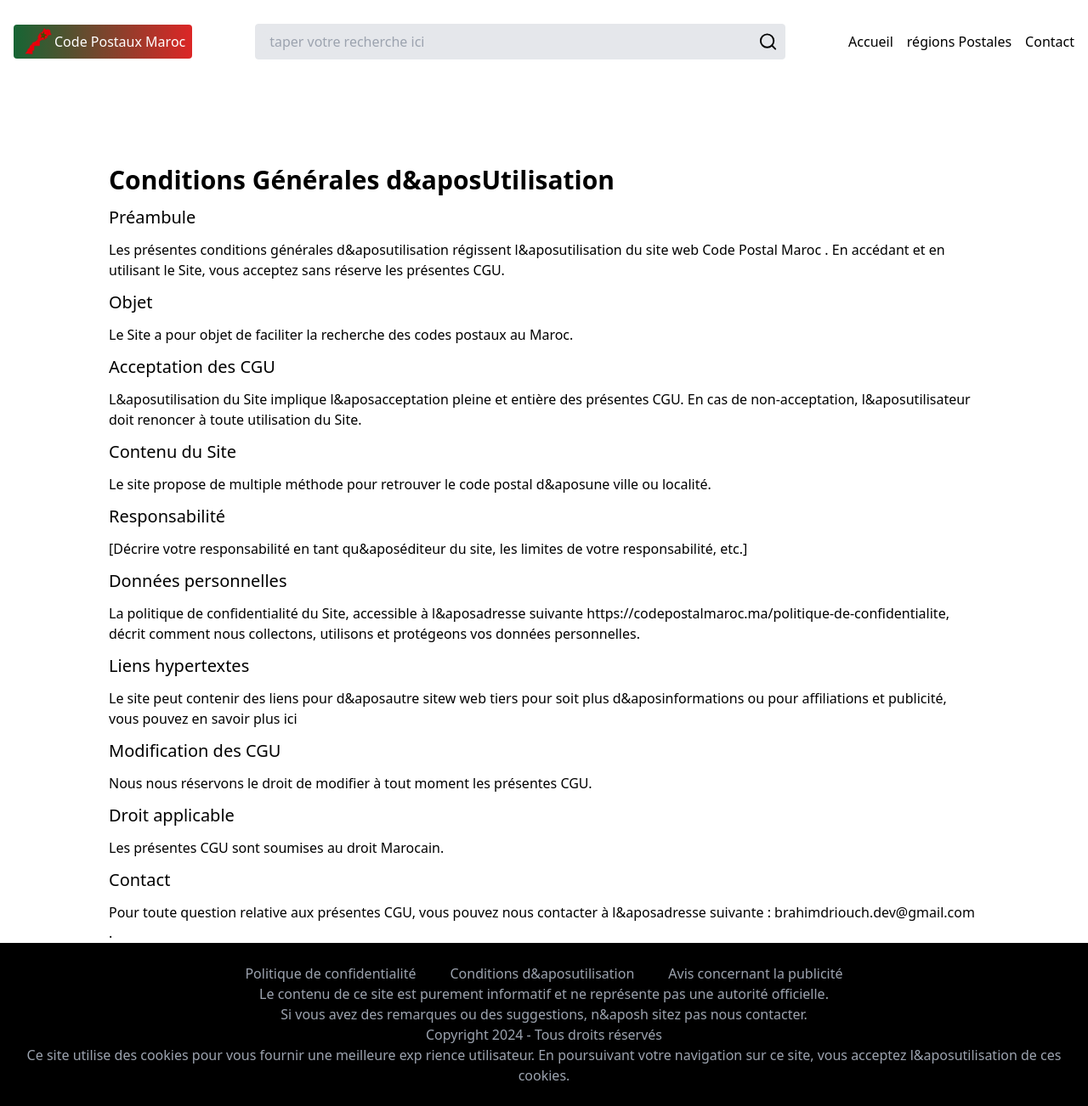
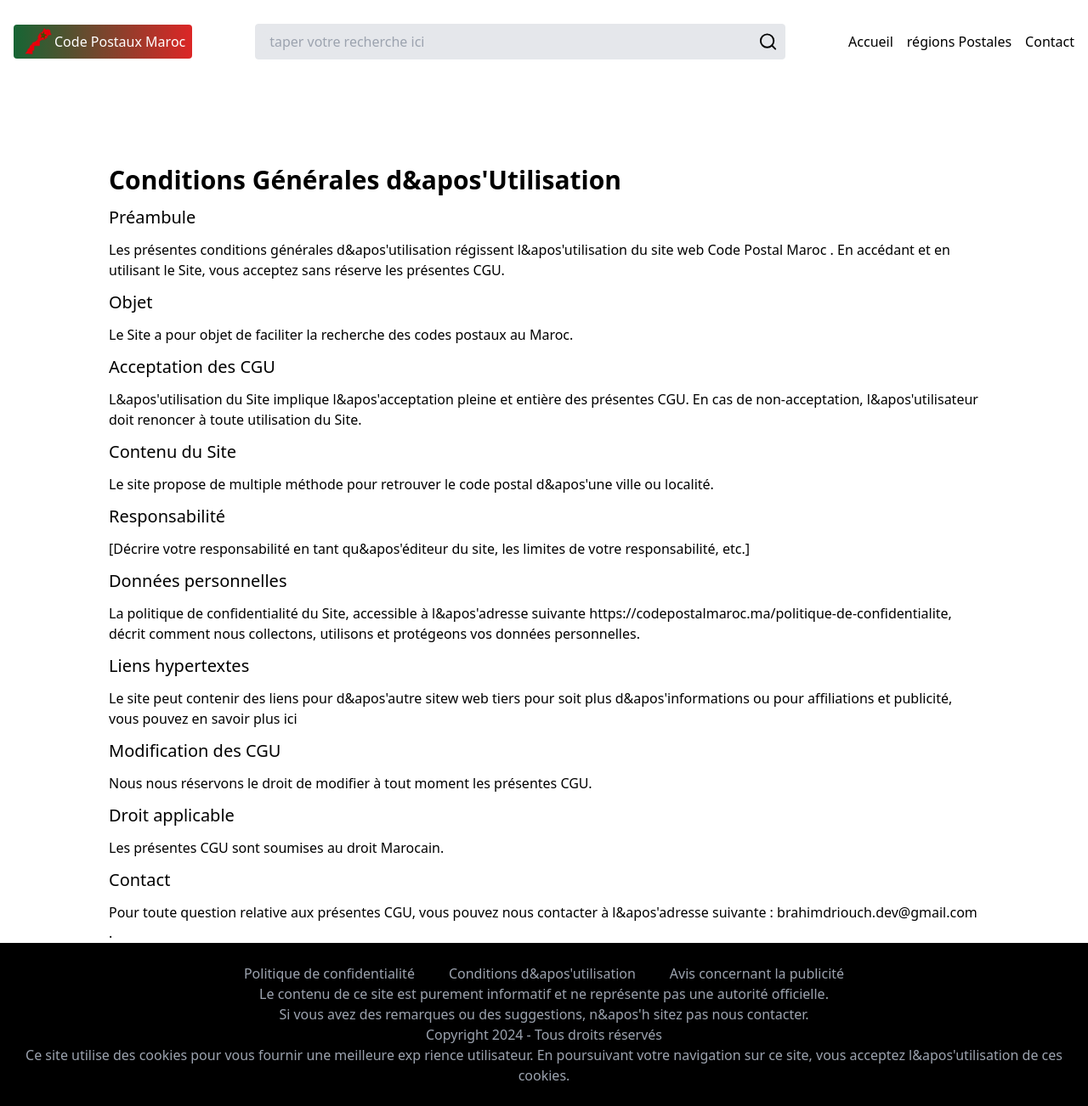
Before and after one commit to ibra1987/code-postal-maroc, a Next.js app: page /conditions-utilisation in a window 1280 px wide. Shown: the whole page at 85% size. Built offline with nearby package versions, Linux system fonts and the light colour scheme.

Commit message:
appostrophies

```diff
--- a/app/code-postal-maroc/[regionName]/page.tsx
+++ b/app/code-postal-maroc/[regionName]/page.tsx
@@ -15,8 +15,8 @@ export interface Region {
   // request comes in, at most once every 60 seconds.
   export const revalidate = 6
 
-  // We&aposll prerender only the params from `generateStaticParams` at build time.
-  // If a request comes in for a path that hasn&apost been generated,
+  // We&apos'll prerender only the params from `generateStaticParams` at build time.
+  // If a request comes in for a path that hasn&apos't been generated,
   // Next.js will server-render the page on-demand.
   export const dynamicParams = true // or false, to 404 on unknown paths
 
--- a/app/code-postal-maroc/agences/[agenceName]/page.tsx
+++ b/app/code-postal-maroc/agences/[agenceName]/page.tsx
@@ -4,8 +4,8 @@ import { ChevronRight } from "lucide-react";
 
 export const revalidate = 6;
 
-// We&aposll prerender only the params from `generateStaticParams` at build time.
-// If a request comes in for a path that hasn&apost been generated,
+// We&apos'll prerender only the params from `generateStaticParams` at build time.
+// If a request comes in for a path that hasn&apos't been generated,
 // Next.js will server-render the page on-demand.
 export const dynamicParams = true; // or false, to 404 on unknown paths
 export async function generateStaticParams() {
@@ -30,7 +30,7 @@ async function ParAgenceNamePage({params}:{params:Promise<{agenceName:string}>})
   return (
     <main className="w-full flex min-h-screen flex-col items-center justify-start">
      <h1 className="w-full text-center text-4xl font-bold mb-10">
-        Code Postal de l&aposagence
+        Code Postal de l&apos'agence
         <span className="text-red-500 m-2 underline">
           {agence}
         </span>
--- a/app/code-postal-maroc/codes/[code]/page.tsx
+++ b/app/code-postal-maroc/codes/[code]/page.tsx
@@ -4,8 +4,8 @@ import { ChevronRight } from "lucide-react";
 
 export const revalidate = 6;
 
-// We&aposll prerender only the params from `generateStaticParams` at build time.
-// If a request comes in for a path that hasn&apost been generated,
+// We&apos'll prerender only the params from `generateStaticParams` at build time.
+// If a request comes in for a path that hasn&apos't been generated,
 // Next.js will server-render the page on-demand.
 export const dynamicParams = true; // or false, to 404 on unknown paths
 export async function generateStaticParams() {
--- a/app/code-postal-maroc/provinces/[provinceName]/page.tsx
+++ b/app/code-postal-maroc/provinces/[provinceName]/page.tsx
@@ -4,8 +4,8 @@ import Link from "next/link";
 
 export const revalidate = 6;
 
-// We&aposll prerender only the params from `generateStaticParams` at build time.
-// If a request comes in for a path that hasn&apost been generated,
+// We&apos'll prerender only the params from `generateStaticParams` at build time.
+// If a request comes in for a path that hasn&apos't been generated,
 // Next.js will server-render the page on-demand.
 export const dynamicParams = true; // or false, to 404 on unknown paths
 
--- a/app/components/Footer.tsx
+++ b/app/components/Footer.tsx
@@ -6,21 +6,21 @@ export default function Footer() {
     <footer className="w-full bg-black text-gray-400 p-6">
       <div className="flex w-full justify-center items-center gap-10">
       <Link href={"/politique-de-confidentialite"}>Politique de confidentialité</Link>
-      <Link href={"/conditions-utilisation"}>Conditions d&aposutilisation</Link>
+      <Link href={"/conditions-utilisation"}>Conditions d&apos'utilisation</Link>
       <Link href={"/disclaimer"}>Avis concernant la publicité </Link>
       </div>
       <p className="text-center">
         Le contenu de ce site est purement informatif et ne représente pas une autorité officielle.
       </p>
       <p className="text-center">
-        Si vous avez des remarques ou des suggestions, n&aposh sitez pas   nous contacter.
+        Si vous avez des remarques ou des suggestions, n&apos'h sitez pas   nous contacter.
       </p>
       <p className="text-center">
         Copyright  {new Date().getFullYear()} - Tous droits réservés
       </p>
       <p className="text-center">
         Ce site utilise des cookies pour vous fournir une meilleure exp rience utilisateur.
-        En poursuivant votre navigation sur ce site, vous acceptez l&aposutilisation de ces cookies.
+        En poursuivant votre navigation sur ce site, vous acceptez l&apos'utilisation de ces cookies.
       </p>
     </footer>
   );
--- a/app/conditions-utilisation/page.tsx
+++ b/app/conditions-utilisation/page.tsx
@@ -8,28 +8,28 @@ function page() {
   return (
     <main className="w-full flex min-h-screen flex-col items-start justify-start gap-3">
 
-<h1 className=" font-bold text-3xl">Conditions Générales d&aposUtilisation</h1>
+<h1 className=" font-bold text-3xl">Conditions Générales d&apos'Utilisation</h1>
 
 <h2 className="font-medium text-xl">Préambule</h2>
-<p>Les présentes conditions générales d&aposutilisation  régissent l&aposutilisation du site web <Link className="font-medium" href={"/"}>Code Postal Maroc</Link>  . En accédant et en utilisant le Site, vous acceptez sans réserve les présentes CGU.</p>
+<p>Les présentes conditions générales d&apos'utilisation  régissent l&apos'utilisation du site web <Link className="font-medium" href={"/"}>Code Postal Maroc</Link>  . En accédant et en utilisant le Site, vous acceptez sans réserve les présentes CGU.</p>
 
 <h2 className="font-medium text-xl">Objet</h2>
 <p>Le Site a pour objet de faciliter la recherche des codes postaux au Maroc.</p>
 
 <h2 className="font-medium text-xl">Acceptation des CGU</h2>
-<p>L&aposutilisation du Site implique l&aposacceptation pleine et entière des présentes CGU. En cas de non-acceptation, l&aposutilisateur doit renoncer à toute utilisation du Site.</p>
+<p>L&apos'utilisation du Site implique l&apos'acceptation pleine et entière des présentes CGU. En cas de non-acceptation, l&apos'utilisateur doit renoncer à toute utilisation du Site.</p>
 
 <h2 className="font-medium text-xl">Contenu du Site</h2>
-<p> Le site propose de multiple méthode pour retrouver le code postal d&aposune ville ou localité.</p>
+<p> Le site propose de multiple méthode pour retrouver le code postal d&apos'une ville ou localité.</p>
 
 <h2 className="font-medium text-xl">Responsabilité</h2>
-<p>[Décrire votre responsabilité en tant qu&aposéditeur du site, les limites de votre responsabilité, etc.]</p>
+<p>[Décrire votre responsabilité en tant qu&apos'éditeur du site, les limites de votre responsabilité, etc.]</p>
 
 <h2 className="font-medium text-xl">Données personnelles</h2>
-<p>La politique de confidentialité du Site, accessible à l&aposadresse suivante <Link className="font-medium" href={"/politique-de-confidentialite"}> https://codepostalmaroc.ma/politique-de-confidentialite</Link>, décrit comment nous collectons, utilisons et protégeons vos données personnelles.</p>
+<p>La politique de confidentialité du Site, accessible à l&apos'adresse suivante <Link className="font-medium" href={"/politique-de-confidentialite"}> https://codepostalmaroc.ma/politique-de-confidentialite</Link>, décrit comment nous collectons, utilisons et protégeons vos données personnelles.</p>
 
 <h2 className="font-medium text-xl">Liens hypertextes</h2>
-<p>Le site peut contenir des liens pour d&aposautre sitew web tiers pour soit plus d&aposinformations ou pour affiliations  et publicité, vous pouvez en savoir plus <Link className="font-medium" href={"/disclaimer"}>
+<p>Le site peut contenir des liens pour d&apos'autre sitew web tiers pour soit plus d&apos'informations ou pour affiliations  et publicité, vous pouvez en savoir plus <Link className="font-medium" href={"/disclaimer"}>
 ici</Link></p>
 
 <h2 className="font-medium text-xl">Modification des CGU</h2>
@@ -39,7 +39,7 @@ ici</Link></p>
 <p>Les présentes CGU sont soumises au droit Marocain.</p>
 
 <h2 className="font-medium text-xl">Contact</h2>
-<p>Pour toute question relative aux présentes CGU, vous pouvez nous contacter à l&aposadresse suivante : brahimdriouch.dev@gmail.com .</p>
+<p>Pour toute question relative aux présentes CGU, vous pouvez nous contacter à l&apos'adresse suivante : brahimdriouch.dev@gmail.com .</p>
 
     </main>
   )
--- a/app/disclaimer/page.tsx
+++ b/app/disclaimer/page.tsx
@@ -6,9 +6,9 @@ import React from 'react'
 function DisclaimerPage() {
   return (
     <div className='min-h-screen'>
-        Notre site peut inclure des publicités ou des liens d&aposaffiliation. Cela signifie que nous pouvons percevoir une commission lorsque vous cliquez sur ces liens ou effectuez un achat via ces derniers. Ces publicités et partenariats nous permettent de maintenir et de développer nos services tout en restant accessibles gratuitement pour les utilisateurs.
+        Notre site peut inclure des publicités ou des liens d&apos'affiliation. Cela signifie que nous pouvons percevoir une commission lorsque vous cliquez sur ces liens ou effectuez un achat via ces derniers. Ces publicités et partenariats nous permettent de maintenir et de développer nos services tout en restant accessibles gratuitement pour les utilisateurs.
 
-Nous tenons à préciser que les produits ou services promus via des publicités ou des affiliations sont choisis avec soin. Cependant, nous ne garantissons ni la qualité, ni la pertinence, ni la disponibilité de ces produits ou services. Toute décision d&aposachat ou d&aposutilisation relève de votre entière responsabilité.
+Nous tenons à préciser que les produits ou services promus via des publicités ou des affiliations sont choisis avec soin. Cependant, nous ne garantissons ni la qualité, ni la pertinence, ni la disponibilité de ces produits ou services. Toute décision d&apos'achat ou d&apos'utilisation relève de votre entière responsabilité.
 
 Merci de votre compréhension et de votre soutien à notre plateforme.
     </div>
--- a/app/not-found.tsx
+++ b/app/not-found.tsx
@@ -6,8 +6,8 @@ import Link from "next/link"
 function notFound() {
   return (
     <main className="w-full flex min-h-screen flex-col items-center justify-start">
-        Nous n&aposavons pas trouvé la page que vous cherchez.
-        Revenir à la page <Link href="/" className="text-red-500 underline hover:text-red-700">d&aposacceuil</Link>
+        Nous n&apos'avons pas trouvé la page que vous cherchez.
+        Revenir à la page <Link href="/" className="text-red-500 underline hover:text-red-700">d&apos'acceuil</Link>
     </main>
   )
 }
```
Also changed, not shown: app/politique-de-confidentialite/page.tsx (+9 -9 lines).
